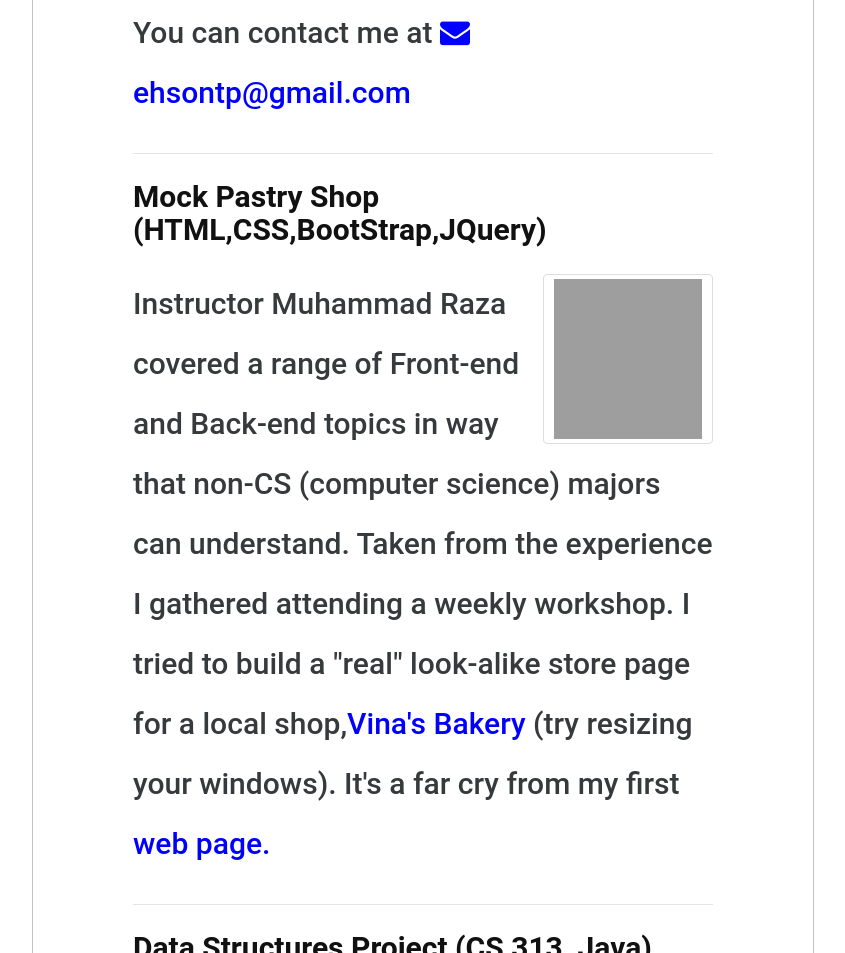
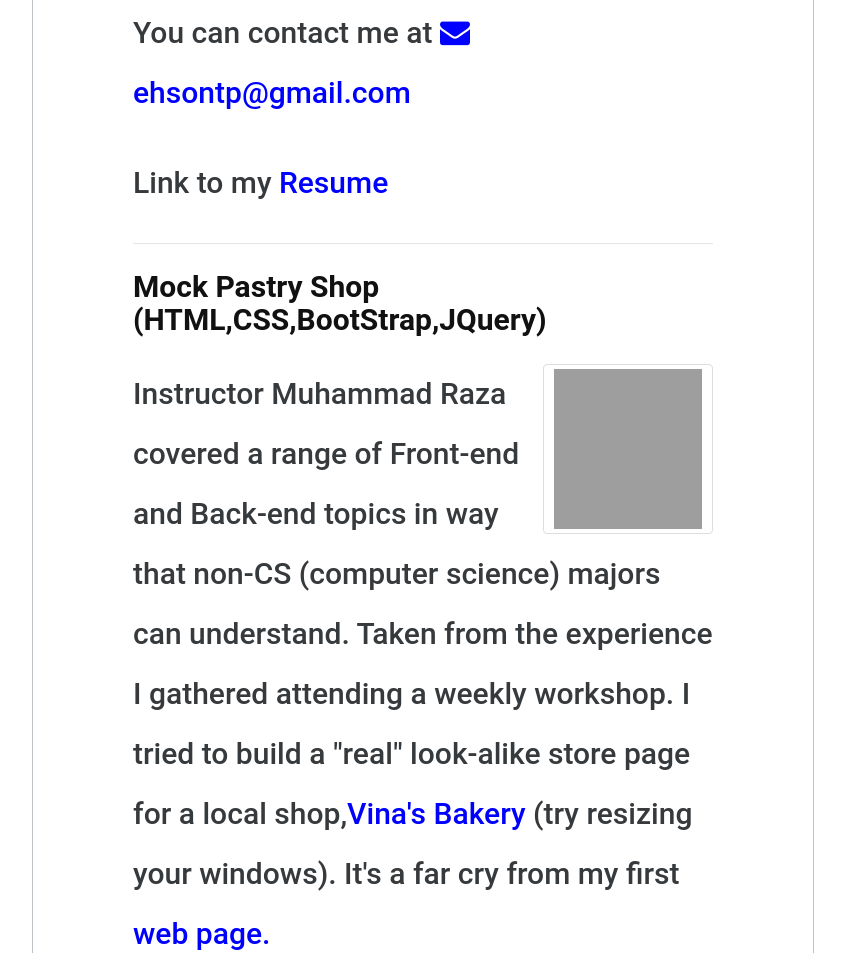
Before and after one commit to ehson222/ehson222.github.io, a plain HTML site: page index.html in a window 1280 px wide. Shown: the part 1406-2359 px from the top of the page, without its empty margins (421-1266 px from the left). Drawn offline with nearby package versions, Linux system fonts and the light colour scheme; grey boxes are pictures that could not be loaded.

Commit message:
Update index.html

```diff
--- a/index.html
+++ b/index.html
@@ -57,6 +57,9 @@
                             <div class="inside oneTwoMargin">
                                 <h1 class= "Heading sectionTitle">My Work</h1>
                                 <p>You can contact me at <a href="mailto:ehsontp@gmail.com" class="social-icons"><i class="fa fa-envelope"></i> ehsontp@gmail.com</a> </p>
+                                <p> Link to my
+                                <a href="ea222.pdf">Resume</a>
+                            </p>
                                 <hr>
                                 <h2 class= "Heading sampleWork">Mock Pastry Shop (HTML,CSS,BootStrap,JQuery)</h2>
                                 <p><a href="assets/img/vinasample1.PNG" data-lightbox="photoGallery0">
```
